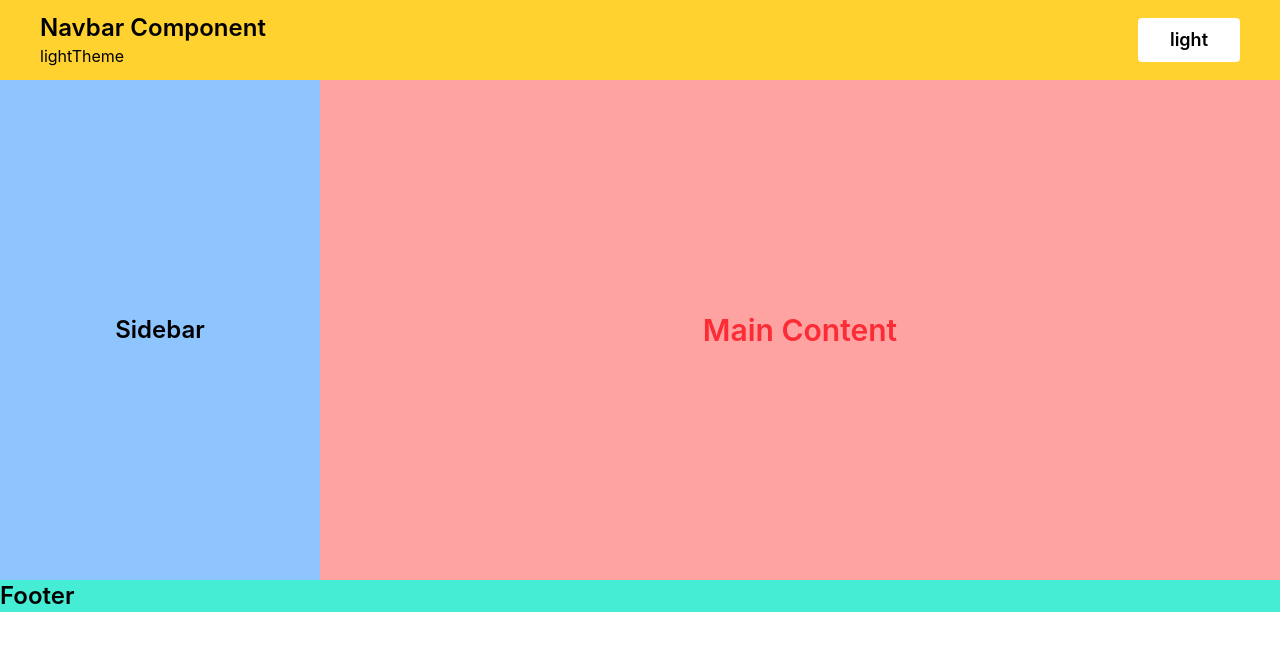
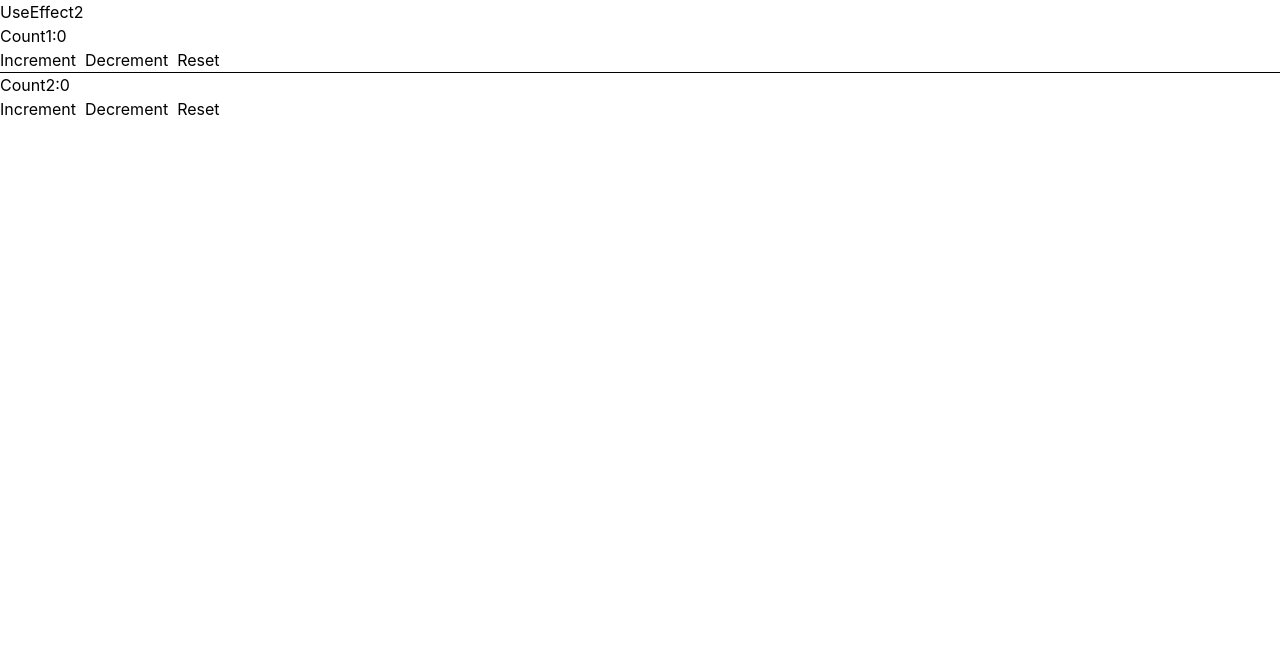
Before and after one commit to poovarasan4321/ReactLearninig, a React (Vite) app: page / in a window 1280 px wide. Shown: the top 650 px of the page. Built offline with nearby package versions, Linux system fonts and the light colour scheme.

Commit message:
"UseEffect Hook"

```diff
--- a/src/App.jsx
+++ b/src/App.jsx
@@ -44,6 +44,8 @@ import ToggleAndNotifiy from "./ReactIconsAndNotification/ToggleAndNotifiy";
 import ContextApi from "./ContextAPI/ContextApi"
 import ThemeProvider from "./ContextAPI/ThemeProvider";
 import Home from "./ContextAPI/Pages/Home";
+import UseEffect1 from "./UseEffectHook/UseEffect1";
+import UseEffect2 from "./UseEffectHook/UseEffect2";
 
 const App = () => {
     return (
@@ -93,9 +95,11 @@ const App = () => {
             {/* <FormUncontrolled/> */}
             {/* <ToggleAndNotifiy/> */}
             {/* <ContextApi/> */}
-            <ThemeProvider>
+            {/* <ThemeProvider>
                 <Home/>
-            </ThemeProvider>
+            </ThemeProvider> */}
+            {/* <UseEffect1/> */}
+            <UseEffect2/>
         </>
 
 
--- a/src/ContextAPI/Pages/Footer.jsx
+++ b/src/ContextAPI/Pages/Footer.jsx
@@ -7,8 +7,8 @@ const Footer = () => {
 
 
     return (
-        <div className={`w-full h-[calc(100vh - 580px)] ${theme ? "bg-black text-white  border border-white" : " bg-teal-300"}`}>
-            <h1 className='text-2xl font-semibold'>Footer</h1>
+        <div className={`w-full h-[calc(100vh - 580px)] ${theme ? "bg-black text-white  border border-white" : " bg-teal-300"}`} >
+            <h1 className='text-2xl text-center font-semibold'>Footer</h1>
         </div>
     )
 }
--- /dev/null
+++ b/src/UseEffectHook/UseEffect1.jsx
@@ -0,0 +1,42 @@
+import React, { useEffect, useState } from 'react'
+
+const UseEffect1 = () => {
+    // useEffect(()=>{},[dependency array])
+
+    let [count, setCount] = useState(0);
+
+
+
+    //! without dependency
+    //& if you not pass the empty denpendency - [] array useeffect will run for each and every component re-rendering
+    //* it will execute again and again because of state and props changing in the component
+    useEffect(() => {
+        console.log("count is changed");
+
+    })
+
+
+    //!
+    //* if you can pass the -- [] empty dependency array useEffect will run only once.
+
+    useEffect(() => {
+        console.log("Componentrendered successfully ");
+        console.log("component mounted");
+
+
+    }, [])
+    return (
+        <div>
+            <h1>UseEffect() hook demo without dependency array</h1>
+            <h2>Count:{count}</h2>
+            <button onClick={() => { setCount(count + 1) }}>Increment</button> &nbsp;
+            <button onClick={() => { setCount(count - 1) }}>Decrement</button> &nbsp;
+            <button onClick={() => { setCount(0) }}>Reset</button>
+
+        </div>
+
+    )
+}
+
+
+export default UseEffect1
--- /dev/null
+++ b/src/UseEffectHook/UseEffect2.jsx
@@ -0,0 +1,42 @@
+import React, { useEffect, useState } from 'react'
+
+const UseEffect2 = () => {
+
+    //! State For Count1
+    const [count1, setCount1] = useState(0);
+    //! State For Count2
+    const [count2, setCount2] = useState(0);
+
+
+    //! useEffect with dependency array-count1
+    useEffect(() => {
+        console.log("Count1 changed!!");
+
+    },[count1])
+
+    //! useEffect with dependency array-count1
+    useEffect(() => {
+        console.log("Count2 Changed!!!")
+
+    },[count2])
+
+    return (
+        <div>
+            <h1>UseEffect2</h1>
+            <h2>Count1:{count1}</h2>
+            <button onClick={() => { setCount1(count1 + 1) }}>Increment</button> &nbsp;
+            <button onClick={() => { setCount1(count1 - 1) }}>Decrement</button> &nbsp;
+            <button onClick={() => { setCount1(0) }}>Reset</button>
+
+            <hr />
+
+            <h2>Count2:{count2}</h2>
+            <button onClick={() => { setCount2(count2 + 1) }}>Increment</button> &nbsp;
+            <button onClick={() => { setCount2(count2 - 1) }}>Decrement</button> &nbsp;
+            <button onClick={() => { setCount2(0) }}>Reset</button>
+
+        </div>
+    )
+}
+
+export default UseEffect2
```
